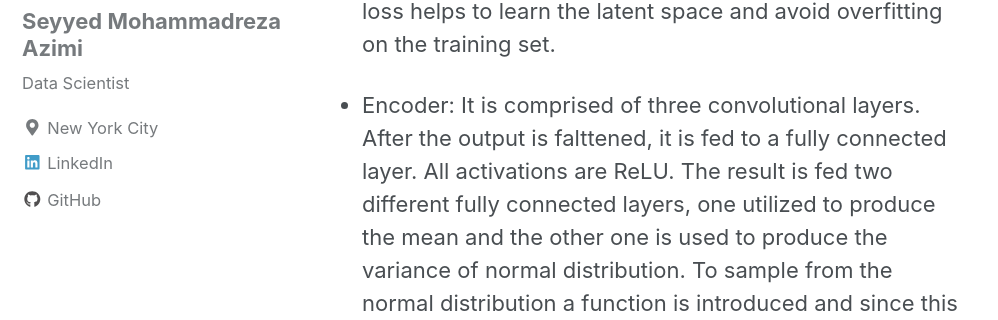
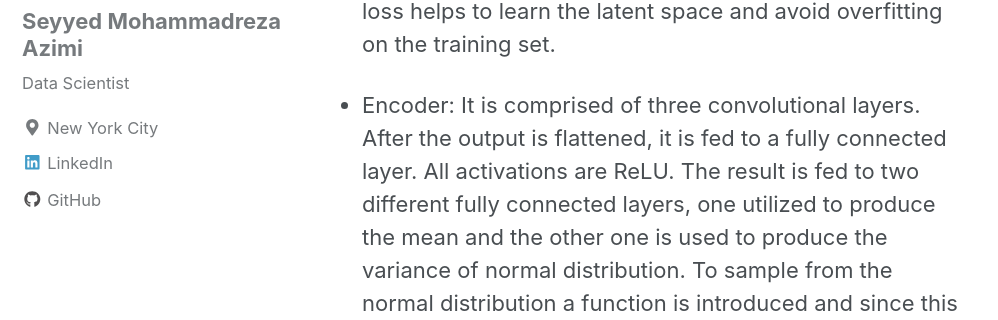
Before and after one commit to MohammadrezaAzimi/MohammadrezaAzimi.github.io, a Jekyll site: the page built from _posts/2018-04-11-VAE.md, in a window 1280 px wide and 900 px high, scrolled down 390 px. Shown: the part 168-488 px from the top of the window, without its empty margins (0-998 px from the left). Built offline with Jekyll 4.4.1, drawn with Linux system fonts in a browser that asks for light colours; nearby versions of some CDN libraries; some of the changed text lies outside the part shown.

````diff
--- a/_posts/2018-04-11-VAE.md
+++ b/_posts/2018-04-11-VAE.md
@@ -8,7 +8,7 @@ mathjax: "true"
 * Project description:
 In this project, variational auto encoder(VAE) for MNIST dataset is used. The concept of VAE relies on the fact that an input image is mapped to a mean and variance of a normal distribution in the image latent space with low dimension. Then a sample is drown from the normal distribution and decoder reconstruct the original image from this sample of latent space. The reconstruction loss reflects the difference between the original and the decoded one while the regularization loss helps to learn the latent space and avoid overfitting on the training set.
 
-* Encoder: It is comprised of three convolutional layers. After the output is falttened, it is fed to a fully connected layer. All activations are ReLU. The result is fed two different fully connected layers, one utilized to produce the mean and the other one is used to produce the variance of normal distribution. To sample from the normal distribution a function is introduced and since this is not a bulit-in layer in Keras, the following Python code is used:
+* Encoder: It is comprised of three convolutional layers. After the output is flattened, it is fed to a fully connected layer. All activations are ReLU. The result is fed to two different fully connected layers, one utilized to produce the mean and the other one is used to produce the variance of normal distribution. To sample from the normal distribution a function is introduced and since this is not a bulit-in layer in Keras, the following Python code is used:
 
 ```
 z = layers.Lambda(sampling)([z_mean, z_log_var])
@@ -25,4 +25,4 @@ z = layers.Lambda(sampling)([z_mean, z_log_var])
 
 
 
-The source code of this project is available in my [Github page](https://github.com/MohammadrezaAzimi/Cat-Dog-Classification-ConvNet/blob/master/Cats%20and%20dogs%20using%20Keras.ipynb). Interested reader is referred to the book *Deep Learning with Python* by Francois Chollet.
+The source code of this project is available in my [Github page](https://github.com/MohammadrezaAzimi/VAE-MNIST/blob/master/VAE.ipynb). Interested reader is referred to the book *Deep Learning with Python* by Francois Chollet.
````
